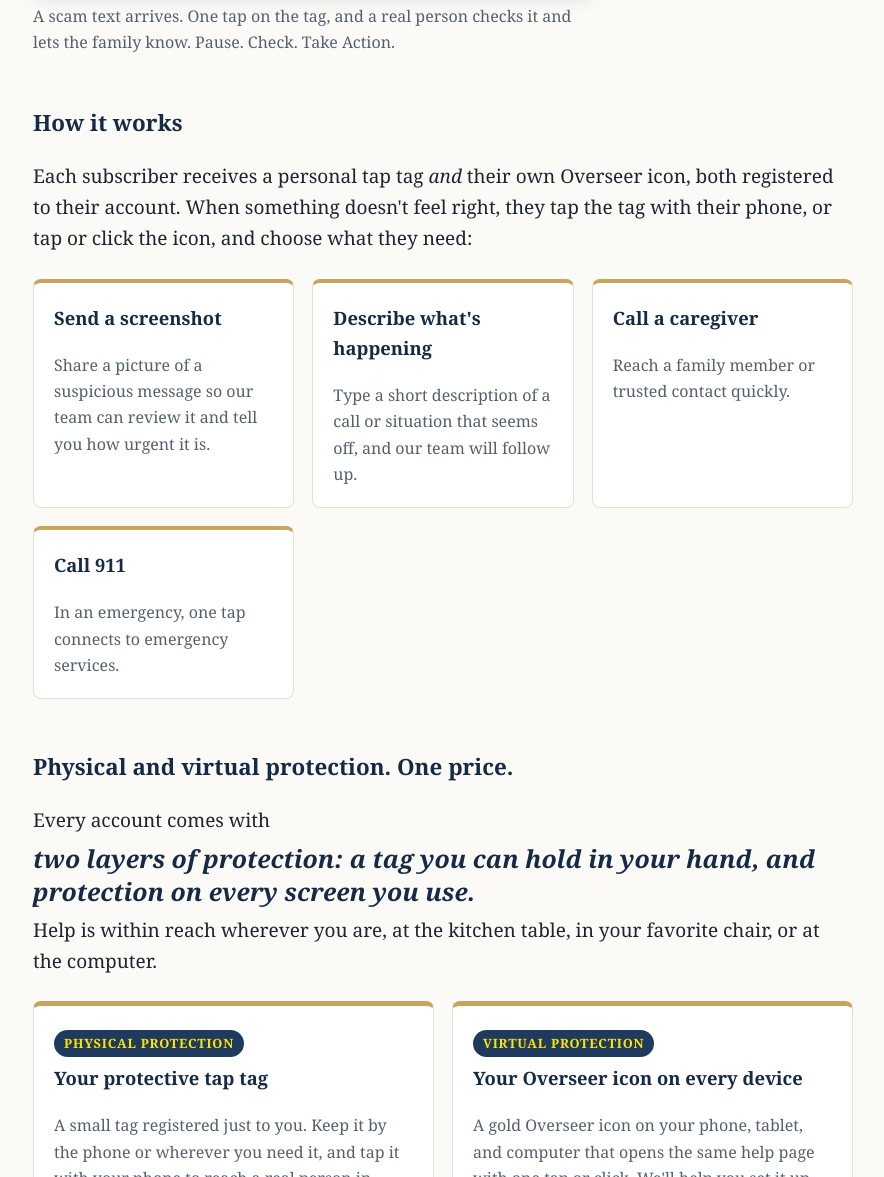
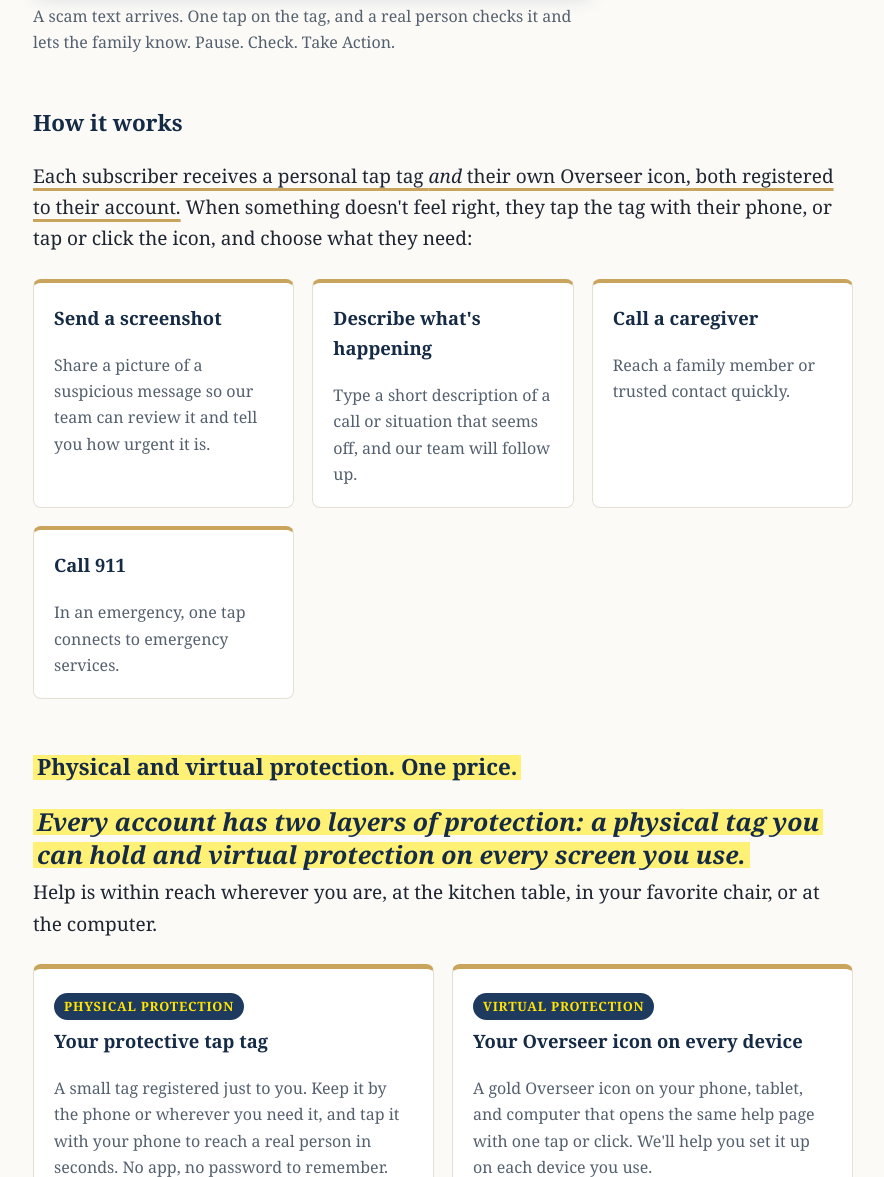
Before and after one commit to Weazelking/overseers-touch-site, a plain HTML site: page index.html in a window 1280 px wide. Shown: the part 1171-2348 px from the top of the page, without its empty margins (197-1081 px from the left). Drawn offline with Linux system fonts and the light colour scheme.

Commit message:
Home page: underline the tag + icon line, highlight the protection heading
- How it works: "Each subscriber receives a personal tap tag and their own
  Overseer icon, both registered to their account." underlined in gold.
- "Physical and virtual protection. One price." and the new line "Every
  account has two layers of protection: a physical tag you can hold and
  virtual protection on every screen you use." are bold with a yellow
  highlighter band (dropped when printing).

Co-Authored-By: Claude Opus 5.5 <noreply@anthropic.com>
Claude-Session: https://claude.ai/code/session_017oJ6XbP7UYTFcwCpKJzaMD

```diff
--- a/index.html
+++ b/index.html
@@ -55,7 +55,7 @@
       </figure>
 
       <h2>How it works</h2>
-      <p>Each subscriber receives a personal tap tag <em>and</em> their own Overseer icon, both registered to their account. When something doesn't feel right, they tap the tag with their phone, or tap or click the icon, and choose what they need:</p>
+      <p><span class="underline">Each subscriber receives a personal tap tag <em>and</em> their own Overseer icon, both registered to their account.</span> When something doesn't feel right, they tap the tag with their phone, or tap or click the icon, and choose what they need:</p>
 
       <div class="cards">
         <div class="card">
@@ -76,8 +76,8 @@
         </div>
       </div>
 
-      <h2>Physical and virtual protection. One price.</h2>
-      <p>Every account comes with <strong class="pop"><em>two layers of protection: a tag you can hold in your hand, and protection on every screen you use.</em></strong> Help is within reach wherever you are, at the kitchen table, in your favorite chair, or at the computer.</p>
+      <h2><mark class="hl">Physical and virtual protection. One price.</mark></h2>
+      <p><strong class="pop"><mark class="hl"><em>Every account has two layers of protection: a physical tag you can hold and virtual protection on every screen you use.</em></mark></strong> Help is within reach wherever you are, at the kitchen table, in your favorite chair, or at the computer.</p>
       <div class="cards two-ways">
         <div class="card">
           <span class="included">Physical protection</span>
--- a/style.css
+++ b/style.css
@@ -163,6 +163,12 @@ sup { font-size: 0.5em; vertical-align: super; line-height: 0; }
 .included { display: inline-block; background: var(--navy); color: #FFE500; font-weight: 700; font-size: 0.8rem;
   letter-spacing: 0.06em; text-transform: uppercase; padding: 3px 10px; border-radius: 999px; margin-bottom: 6px; }
 
+.underline { text-decoration: underline; text-decoration-color: var(--gold); text-decoration-thickness: 3px; text-underline-offset: 5px; }
+/* Highlighter: soft yellow band behind the text, wrapping cleanly across lines */
+mark.hl { background: linear-gradient(transparent 12%, #FFF176 12%, #FFF176 92%, transparent 92%); color: inherit; padding: 0 4px;
+  -webkit-box-decoration-break: clone; box-decoration-break: clone; }
+h2 mark.hl { font-weight: 800; }
+@media print { mark.hl { background: none; } }
 .pop { display: block; font-size: 1.3em; line-height: 1.35; color: var(--navy-dark); margin: 6px 0; }
 .bundle { background: var(--navy); color: #fff; border-left: 6px solid #FFE500; border-radius: 10px; padding: 14px 18px; margin: 4px 0 28px; }
 .bundle strong { color: #FFE500; }
```
